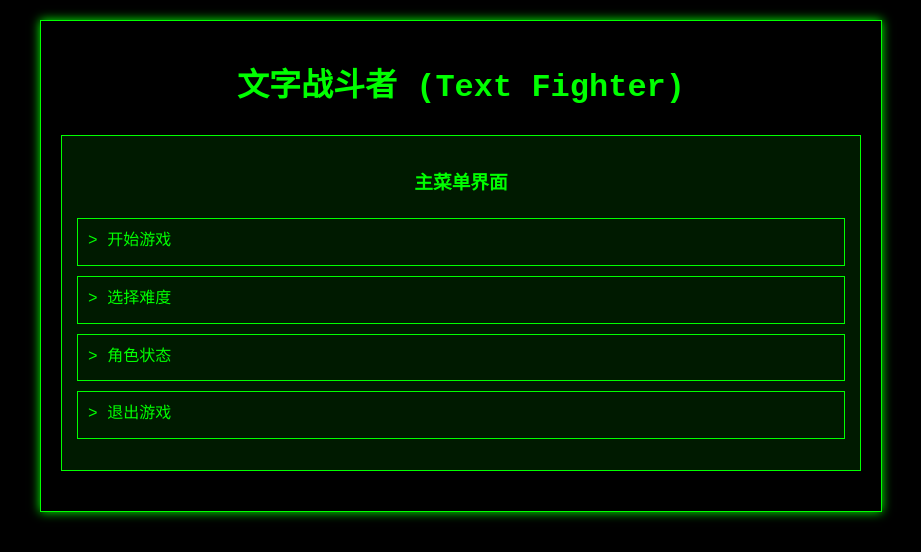
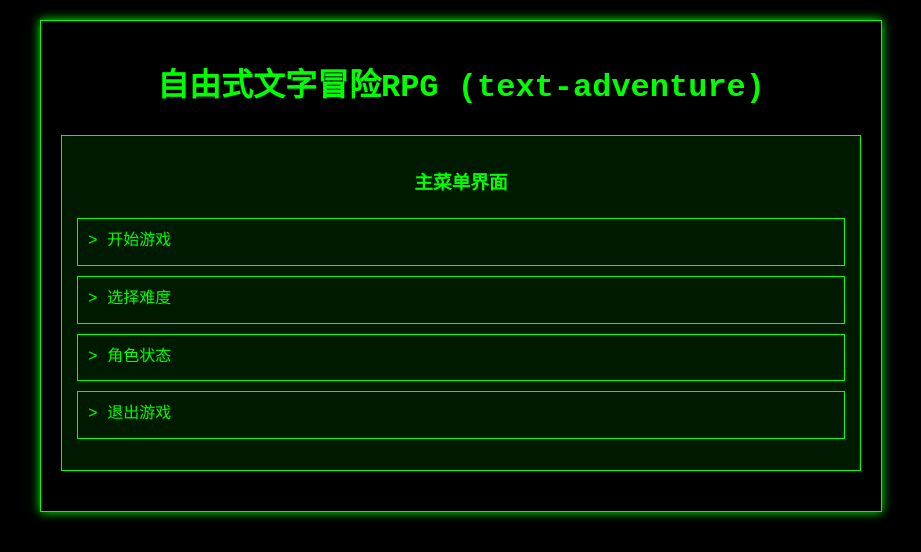
Before and after one commit to luoluo13/text-adventure, a Flask app: page / in a window 1280 px wide. Shown: the top 552 px of the page, without its empty margins (179-1100 px from the left). Run offline with Flask 3, Linux system fonts and the light colour scheme.

Commit message:
修改了项目名称
修改了项目名称

```diff
--- a/app.py
+++ b/app.py
@@ -11,7 +11,7 @@ from src.character import Player, Enemy
 from src.battle import Battle
 
 app = Flask(__name__)
-app.secret_key = 'text_fighter_secret_key'
+app.secret_key = 'text_adventure_secret_key'
 
 # 初始化配置管理器
 config_manager = ConfigManager("config")
--- a/main.py
+++ b/main.py
@@ -2,7 +2,7 @@
 # -*- coding: utf-8 -*-
 
 """
-文字战斗者 (Text Fighter)
+自由式文字冒险RPG (text-adventure)
 一个基于文本的回合制角色扮演游戏
 """
 
--- a/src/game.py
+++ b/src/game.py
@@ -34,7 +34,7 @@ class Game:
         """
         self.clear_screen()
         print("=" * 50)
-        print("           文字战斗者 (Text Fighter)")
+        print("       自由式文字冒险RPG (text-adventure)")
         print("=" * 50)
         print("1. 开始游戏")
         print("2. 选择难度")
@@ -457,5 +457,5 @@ class Game:
         退出游戏
         """
         self.clear_screen()
-        print("感谢游玩文字战斗者!")
+        print("感谢游玩自由式文字冒险RPG!")
         sys.exit(0)
--- a/static/js/main.js
+++ b/static/js/main.js
@@ -60,7 +60,7 @@ function handleMenuAction(action) {
             break;
         case 'quit-game':
             if (confirm('确定要退出游戏吗？')) {
-                alert('感谢游玩文字战斗者!');
+                alert('感谢游玩自由式文字冒险RPG!');
                 // 这里可以添加实际的退出逻辑
             }
             break;
--- a/templates/index.html
+++ b/templates/index.html
@@ -3,12 +3,12 @@
 <head>
     <meta charset="UTF-8">
     <meta name="viewport" content="width=device-width, initial-scale=1.0">
-    <title>文字战斗者 - Text Fighter</title>
+    <title>自由式文字冒险RPG (text-adventure)</title>
     <link rel="stylesheet" href="{{ url_for('static', filename='css/style.css') }}">
 </head>
 <body>
     <div class="container">
-        <h1>文字战斗者 (Text Fighter)</h1>
+        <h1>自由式文字冒险RPG (text-adventure)</h1>
 
         <!-- 主菜单界面 -->
         <div id="menu-screen" class="screen">
```
Also changed, not shown: README.md.
